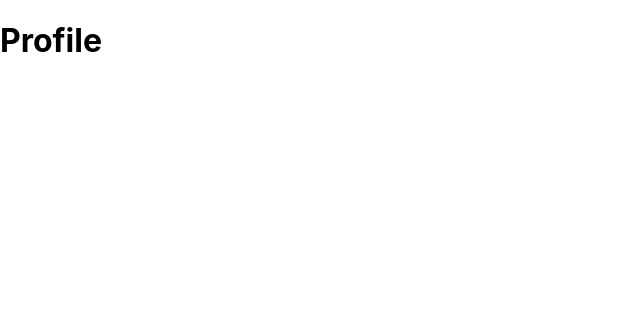
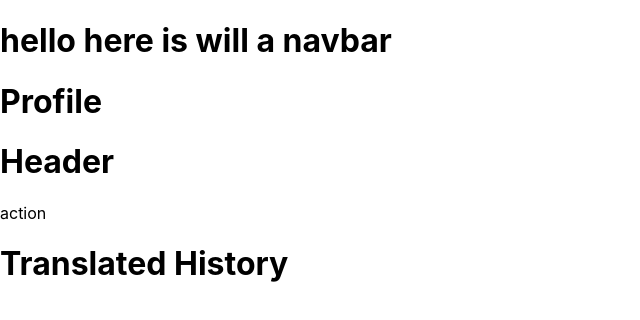
Before and after one commit to ctrl-alt-fenna/assignment-2, a React (Create React App) app: page /profile in a window 1280 px wide. Shown: the top 320 px of the page, without its empty margins (0-640 px from the left). Built offline with nearby package versions, Linux system fonts and the light colour scheme.

Commit message:
setup profile pages

```diff
--- a/src/App.js
+++ b/src/App.js
@@ -1,9 +1,10 @@
 import './App.css';
-import React from 'react';
+
 import{BrowserRouter, Route, Routes} from 'react-router-dom';
 
 import Login from './views/Login';
 import Profile from './views/Profile';
+import React from 'react';
 import Translate from './views/Translate';
 
 function App() {
@@ -11,6 +12,7 @@ function App() {
   return (
     <BrowserRouter>
       <div className="App">
+        <h1>hello here is will a navbar</h1>
         <Routes>
           <Route path="/" element={< Login/>} />
           <Route path="/translate" element={< Translate />} />
--- a/src/components/Profiles/ProfileAction.jsx
+++ b/src/components/Profiles/ProfileAction.jsx
@@ -0,0 +1,6 @@
+const ProfileAction = () => {
+  return (
+    <p>action</p>
+  )
+}
+export default ProfileAction
--- a/src/components/Profiles/ProfileHeader.jsx
+++ b/src/components/Profiles/ProfileHeader.jsx
@@ -0,0 +1,8 @@
+const ProfileHeader = () => {
+  return (
+      <>
+    <h1>Header</h1>
+    </>
+  )
+}
+export default ProfileHeader
--- a/src/components/Profiles/ProfileTranslateHistory.jsx
+++ b/src/components/Profiles/ProfileTranslateHistory.jsx
@@ -0,0 +1,8 @@
+const ProfileTranslateHistory = () => {
+  return (
+      <>
+    <h1>Translated History</h1>
+    </>
+  )
+}
+export default ProfileTranslateHistory
--- a/src/views/Login.jsx
+++ b/src/views/Login.jsx
@@ -2,9 +2,9 @@ import LoginForm from "../components/Login/LoginForm"
 import React from "react"
 const Login = () => {
   return (
-      <>
+    <>
     <h1>Login</h1>
-    <LoginForm/>
+    {/* <LoginForm/> */}
     </>
   )
 }
--- a/src/views/Profile.jsx
+++ b/src/views/Profile.jsx
@@ -1,7 +1,18 @@
+import ProfileAction from '../components/Profiles/ProfileAction';
+import ProfileHeader from "../components/Profiles/ProfileHeader"
+import ProfileTranslateHistory from "../components/Profiles/ProfileTranslateHistory";
 import React from "react"
 const Profile = () => {
+
+  // const { user } = useUser()
+
   return (
-    <h1>Profile</h1>
+    <>
+      <h1>Profile</h1>
+      <ProfileHeader/>
+      <ProfileAction/>
+      <ProfileTranslateHistory/>
+      </>
   )
 }
 export default Profile
--- a/src/views/Translation.jsx
+++ /dev/null
@@ -1 +0,0 @@
-import React from "react";
```
